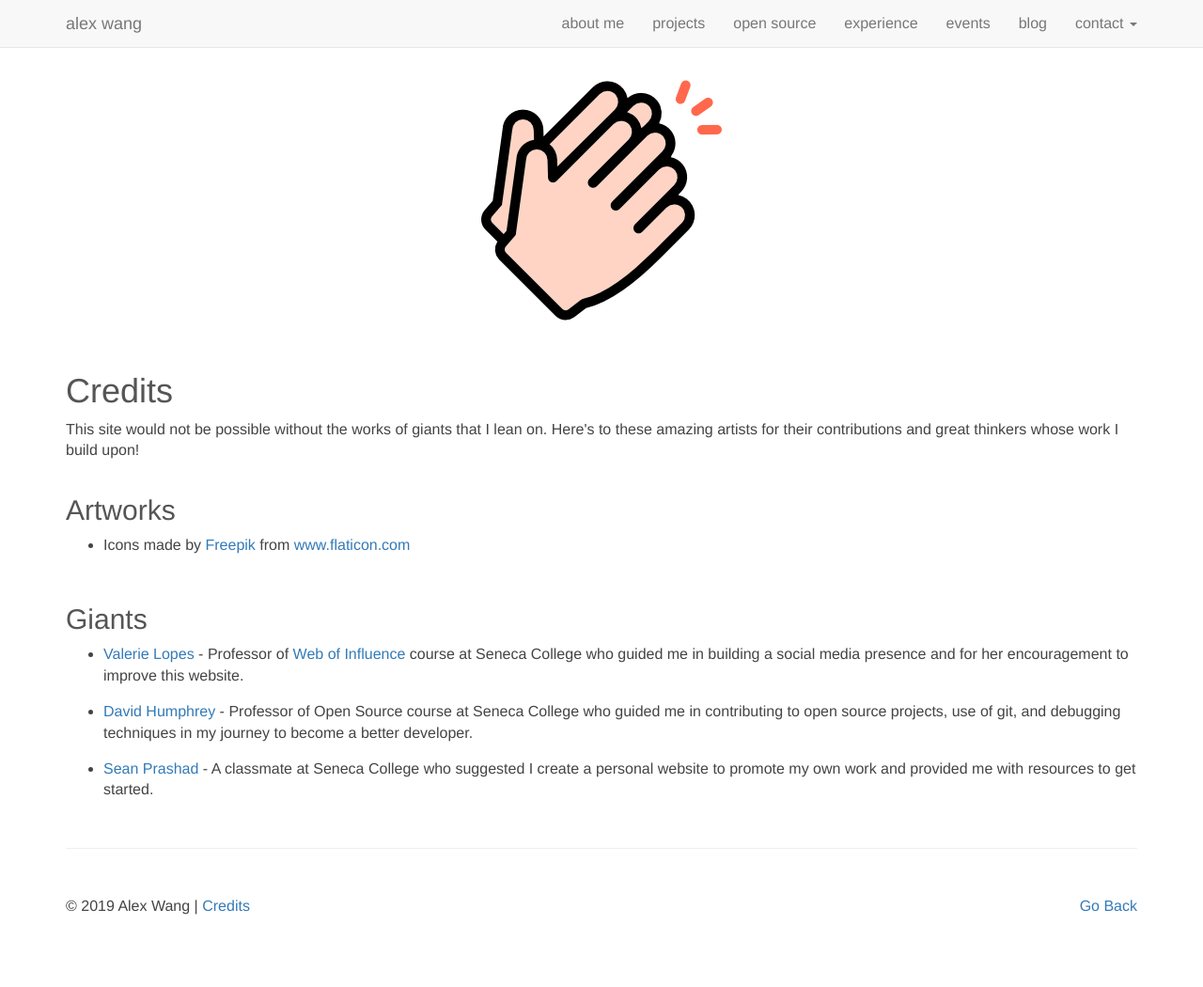
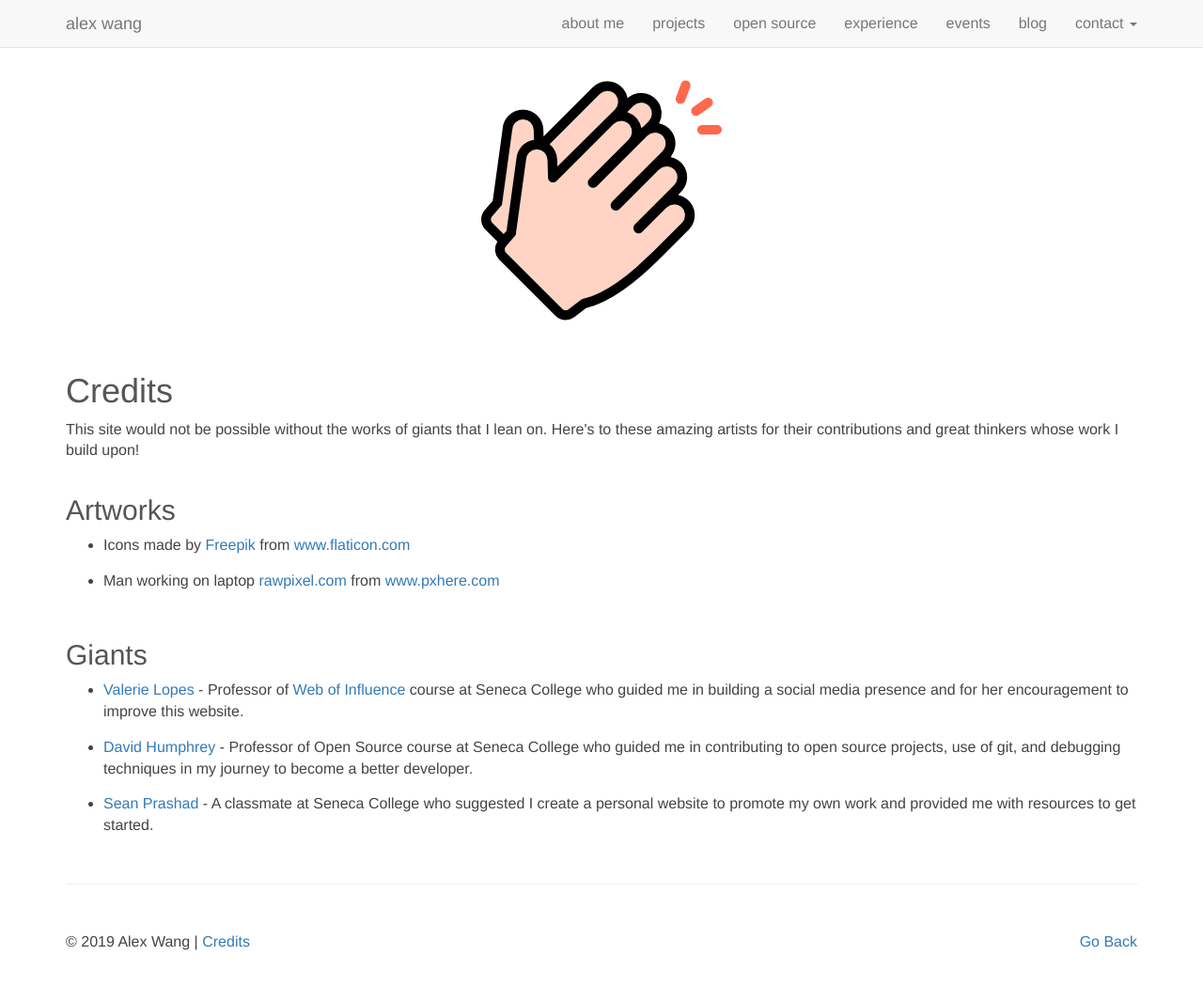
Before and after one commit to AlexWang-16/alexwang-16.github.io, a Jekyll site: the page credits.html, which Jekyll copies as it is, in a window 1280 px wide and 1064 px high. Shown: the top 1050 px of the window at 94% size. Built offline with Jekyll 4.4.1, drawn with Linux system fonts in a browser that asks for light colours.

Commit message:
add tagline image information to credits page

```diff
--- a/credits.html
+++ b/credits.html
@@ -72,6 +72,9 @@
               <li class="credits-li-bottom-spacer">Icons made by <a href="https://www.flaticon.com/authors/freepik" title="Freepik">Freepik</a> from
                 <a href="https://www.flaticon.com/" title="Flaticon">www.flaticon.com</a></li>
               </li>
+              <li class="credits-li-bottom-spacer">Man working on laptop <a href="https://pxhere.com/en/photographer/795663" title="rawpixel.com">rawpixel.com</a> from
+                <a href="https://pxhere.com" title="Flaticon">www.pxhere.com</a></li>
+              </li>
             </ul>
           </div>
           <h2 class="text-dark">Giants</h2>
```
